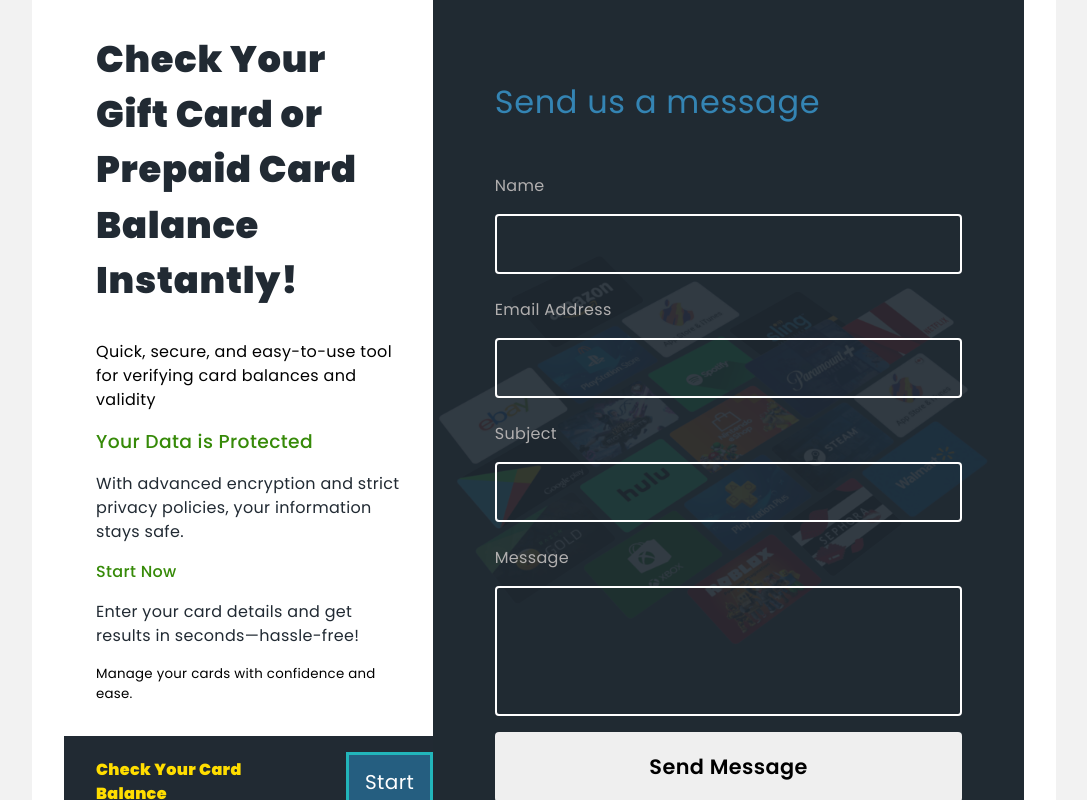
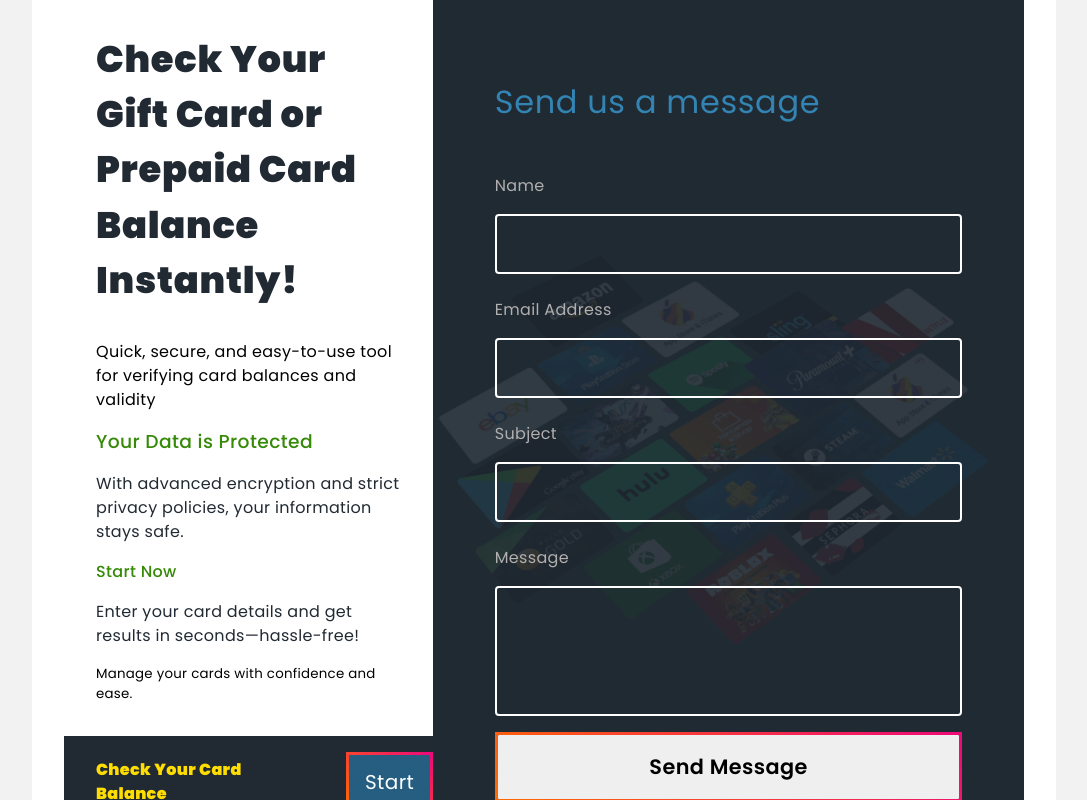
Before and after one commit to msnonline/CC-BB, a React (Vite) app: page / in a window 1280 px wide. Both pictures are taken after a click on the button "Contact us". Shown: the part 88-888 px from the top of the page, without its empty margins (96-1183 px from the left). Built offline with nearby package versions, Linux system fonts and the light colour scheme; no server answers.

Commit message:
final commit

```diff
--- a/src/App.css
+++ b/src/App.css
@@ -255,6 +255,8 @@ input:focus {
   font-size: 1.25rem;
   width: 60%;
   cursor: pointer;
+  background-clip: padding-box; /* Ensures the background color stays within the button's padding */
+  border-image: linear-gradient(45deg, #ff6a00, #ee0979) 1; /* Gradient border */
 }
 
 .card-type {
@@ -376,6 +378,8 @@ textarea:focus {
 #start {
   width: auto;
   padding: 0 1rem 0 1rem;
+  background-clip: padding-box; /* Ensures the background color stays within the button's padding */
+  border-image: linear-gradient(45deg, #ff6a00, #ee0979) 1; /* Gradient border */
 }
 
 .n-footer {
@@ -435,18 +439,21 @@ textarea:focus {
 .look {
   height: 70px;
   width: 100%;
-  border: none;
+  border: 3px solid;
+  border-radius: 4px;
   font-size: 1rem;
   font-weight: 600;
   cursor: pointer;
   font-size: 1.3rem;
   margin-top: 1rem;
+  background-clip: padding-box; /* Ensures the background color stays within the button's padding */
+  border-image: linear-gradient(45deg, #ff6a00, #ee0979) 1; /* Gradient border */
 }
 
 .look:hover,
 .look:active {
-  background-color: #3484b3;
-  color: #ffdd00;
+  background-color: #255e80;
+  color: #fff;
 }
 
 .result-container {
@@ -524,8 +531,8 @@ textarea:focus {
   height: auto;
 }
 
-table{
-   border-collapse: separate; /* Allows spacing between cells */
+table {
+  border-collapse: separate; /* Allows spacing between cells */
   border-spacing: 10px; /* Space between cells */
 }
 
@@ -771,8 +778,6 @@ html {
     width: 100%;
   }
 
-
-
   .cancel {
     width: 60px;
     height: 60px;
@@ -906,7 +911,6 @@ html {
   }
 }
 
-
 .mobile {
   display: none;
 }
```
